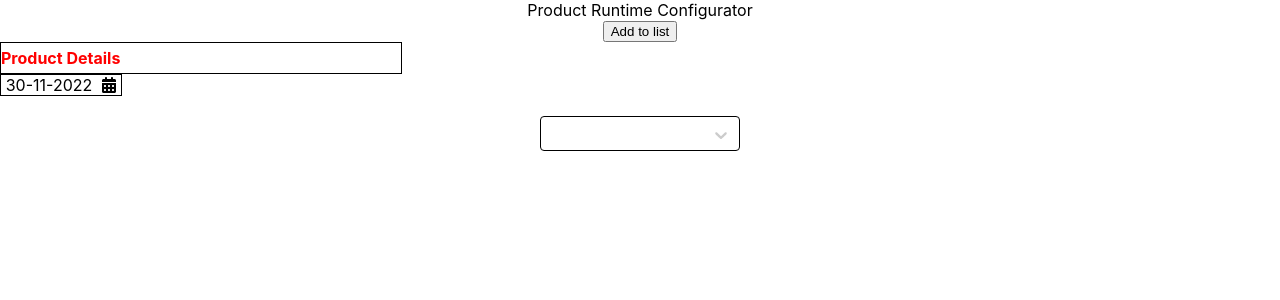
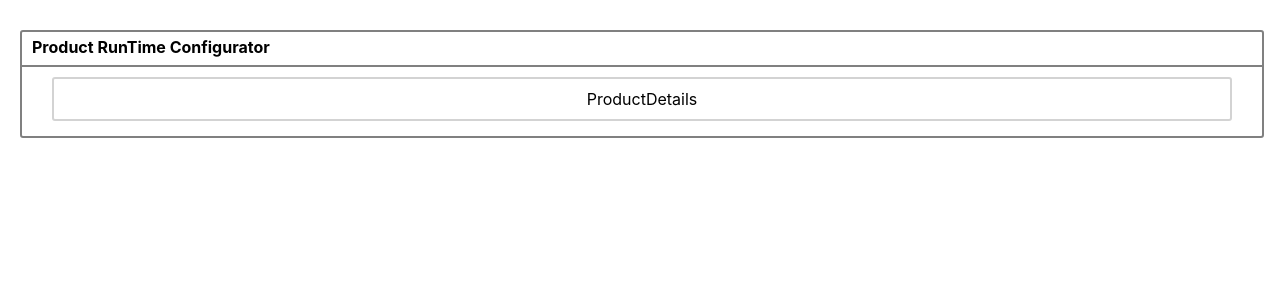
Before and after one commit to priyankaAccolite/react-poc, a React (Create React App) app: page / in a window 1280 px wide. Shown: the top 300 px of the page. Built offline with nearby package versions, Linux system fonts and the light colour scheme.

Commit message:
main container code added

```diff
--- a/src/App.js
+++ b/src/App.js
@@ -1,26 +1,14 @@
 import "./App.css";
-import Button from "./Components/Button";
+
 import MainContainer from "./MainContainer";
-import Headers from "./Components/Header";
-import DateInput from "./Components/DateInput";
+
 import React from "react";
-import DropDown from "./Components/DropDown";
+
 
 function App() {
-  const [selectedval, setSelectedVal] = React.useState("");
-  const handleChange = (e) => {
-    setSelectedVal(e.value);
-  };
-
   return (
     <div className="App">
       <MainContainer />
-      <Button name="Add to list" />
-      <Headers title={"Product Details"} />
-      <DateInput />
-      <br />
-
-      <DropDown handleChange={handleChange} />
     </div>
   );
 }
--- a/src/MainContainer.jsx
+++ b/src/MainContainer.jsx
@@ -1,6 +1,20 @@
 import React from "react";
+import ProductDetails from './Containers/ProductDetails';
+import "./Styles/mainContainer.css";
+import { Container } from 'react-bootstrap';
+
 
 const MainContainer = () => {
-  return <div>Product Runtime Configurator</div>;
+  return <div style={{ margin: '20px' }}>
+    <Container style={{ width: '100%', paddingTop: '10px', paddingBottom: '10px' }}>
+      <div className="mainContainer">
+        <div align="left" style={{ paddingLeft: '10px', fontWeight: 'bold' }}>
+          Product RunTime Configurator
+        </div>
+        <hr style={{ border: '1px solid gray' }} />
+        <div className="subContainer"><ProductDetails /></div>
+      </div>
+    </Container>
+  </div>;
 };
 export default MainContainer;
--- a/src/Styles/mainContainer.css
+++ b/src/Styles/mainContainer.css
@@ -15,13 +15,3 @@
   padding-top:10px;
   padding-bottom:10px;
 }
-.viewContainer{
-  margin:10px;
-  margin-left:30px;
-  margin-right:30px;
-  width: 40%;
-  border: solid lightgray 2px;
-  border-radius: 3px;
-  padding-top:10px;
-  padding-bottom:10px;
-}
```
